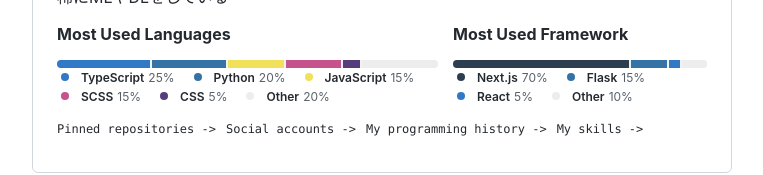
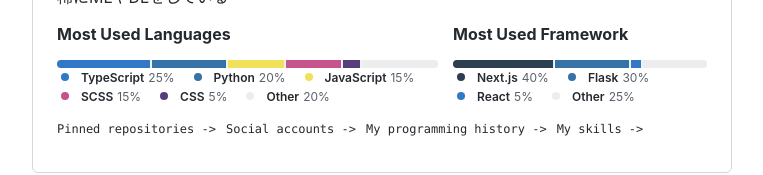
Before and after one commit to applemango/applemango.github.io, a Next.js app: page / in a window 1280 px wide. Shown: the part 373-548 px from the top of the page, without its empty margins (258-1021 px from the left). Built offline with nearby package versions, Linux system fonts and the light colour scheme.

Commit message:
Update index.tsx

```diff
--- a/pages/index.tsx
+++ b/pages/index.tsx
@@ -68,7 +68,7 @@
                             </div>
                             <div style={{width: width,overflow:"hidden"}}>
                                 <p>Various, lately I mainly use Next.js and Flask to create Web Apps!</p>
-                                <p>Rarely ML or DL.</p>
+                                <p>Rarely doing ML and DL</p>
                             </div>
                         </div>
                         <div className={styles.langs}>
@@ -99,10 +99,10 @@
                                 }}
                                 data={
                                     {
-                                        "Next.js":[70,"#2c3e50"]
-                                        ,"Flask":[15,"#3572A5"]
+                                        "Next.js":[40,"#2c3e50"]
+                                        ,"Flask":[30,"#3572A5"]
                                         ,"React":[5,"#3178c6"]
-                                        ,"Other":10
+                                        ,"Other":25
                                     }
                                 }
                             />
@@ -117,9 +117,16 @@
                             language={"TypeScript"}
                             className={styles.repo}
                         />
-                        <MiniRepo
+                        {/*<MiniRepo
                             title={"place"}
                             description={"Simple online pixel art editor"}
+                            language={"TypeScript"}
+                            className={styles.repo}
+                            style={{marginTop: 8}}
+                            />*/}
+                        <MiniRepo
+                            title={"chat"}
+                            description={"Self-hosted web application with room and friend functions built with Flask and Next.js"}
                             language={"TypeScript"}
                             className={styles.repo}
                             style={{marginTop: 8}}
@@ -147,6 +154,7 @@
                                 <Histories.Repo url={"https://github.com/applemango/social"} name={"applemango / social"} lang={"TypeScript"} date={"3 Aug 2022"} />
                                 <Histories.Repo url={"https://github.com/applemango/place"} name={"applemango / place"} lang={"TypeScript"} date={"20 Aug 2022"} />
                                 <Histories.Repo url={"https://github.com/applemango/images_library"} name={"applemango / images_library"} lang={"TypeScript"} date={"17 Sep 2022"} />
+                                <Histories.Repo url={"https://github.com/applemango/chat"} name={"applemango / chat"} lang={"TypeScript"} date={"24 Oct 2022"} />
                             </Histories.History>
                         </Histories>
                     </div>
```
